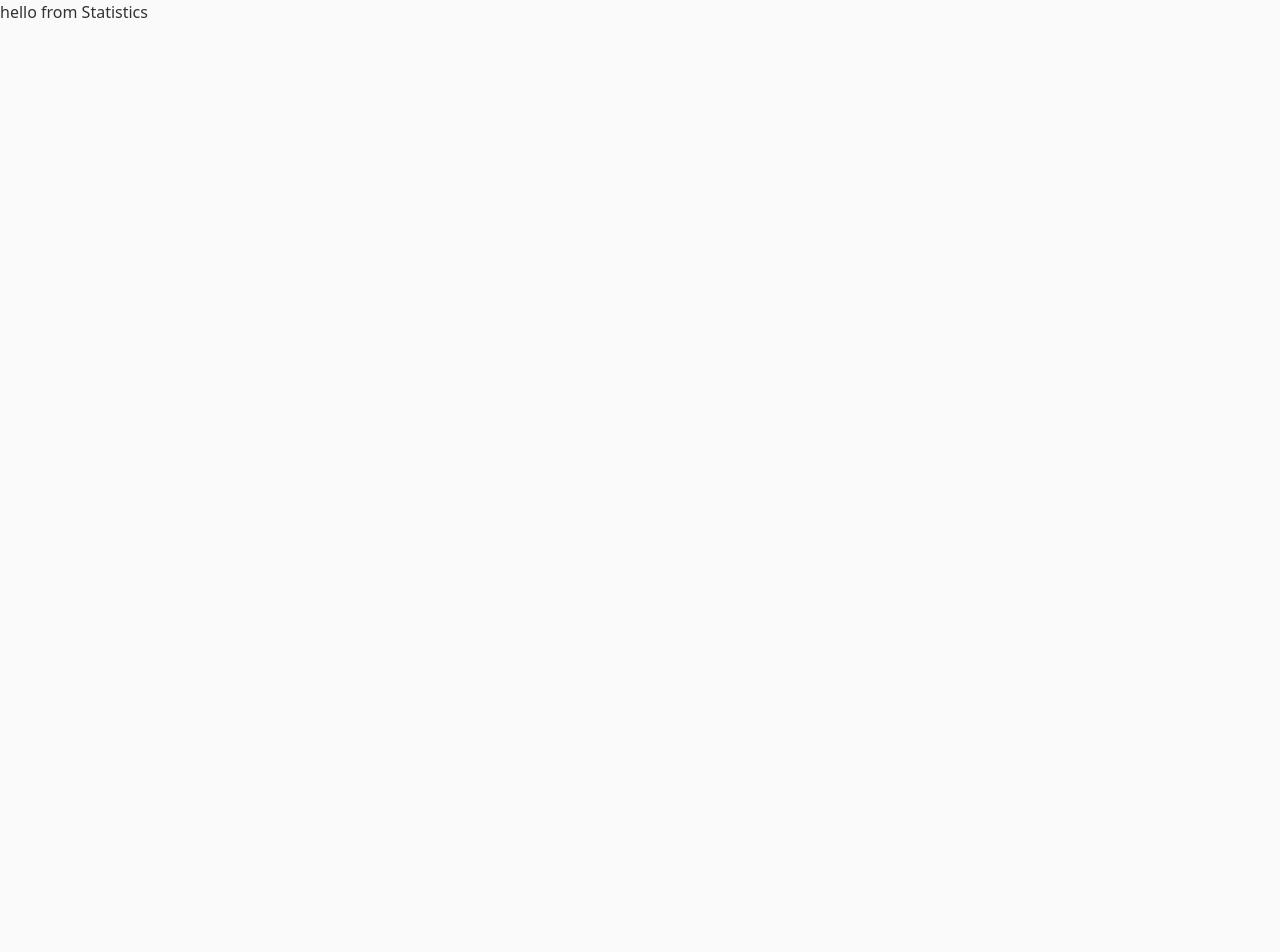
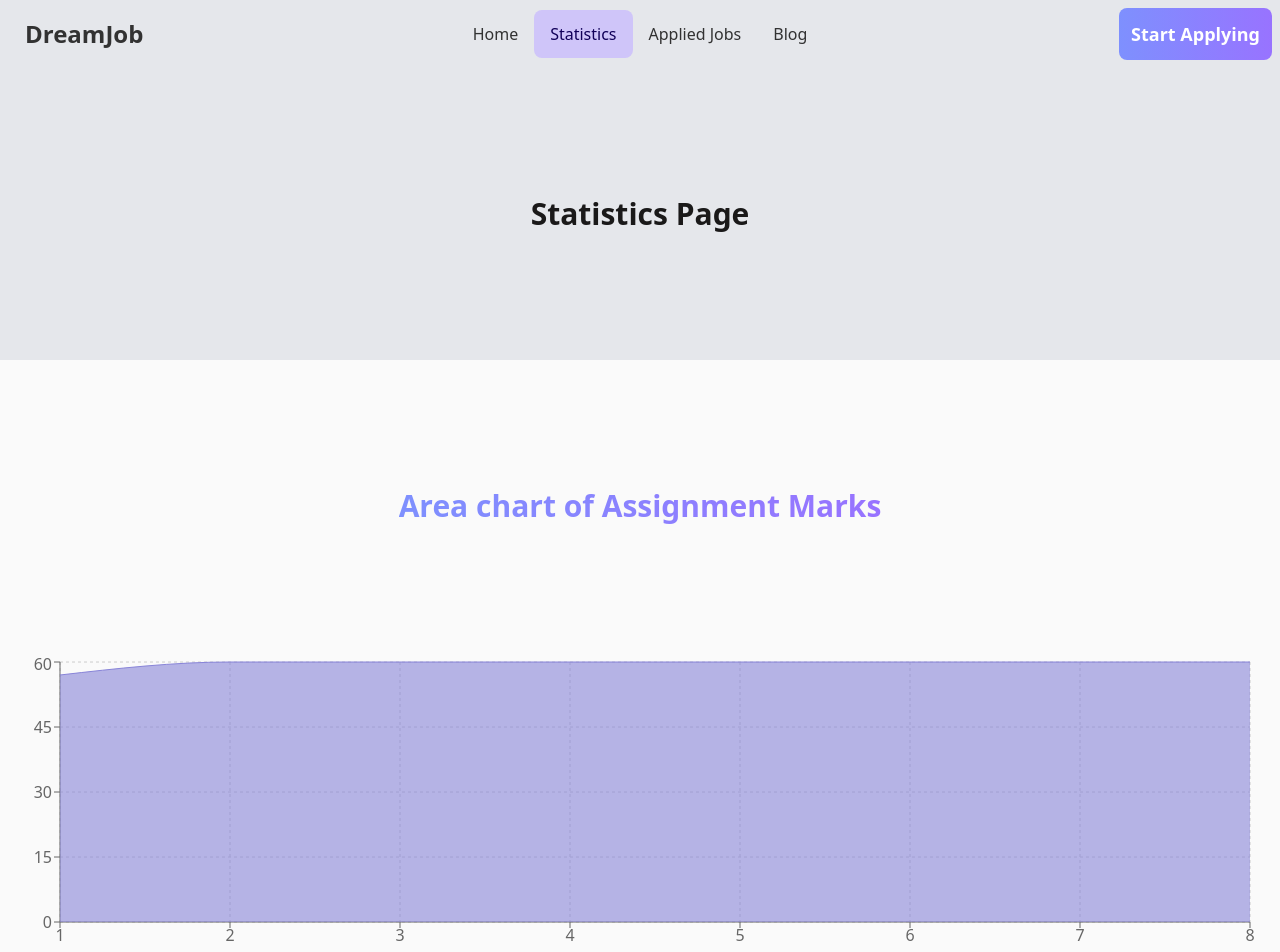
Before and after one commit to Ashik465/dream-job-react, a React (Vite) app: page /statistics in a window 1280 px wide. Before the commit the page ends 800 px from the top, so only its background shows below. Built offline with nearby package versions, Linux system fonts and the light colour scheme.

Commit message:
Statistics-page-done

```diff
--- /dev/null
+++ b/public/assignment.json
@@ -0,0 +1,42 @@
+ [
+      {
+        "assignment_no": 1,
+        "assignment_date": "2022-09-15",
+        "assignment_marks": 57
+      },
+      {
+        "assignment_no": 2,
+        "assignment_date": "2022-09-30",
+        "assignment_marks": 60
+      },
+      {
+        "assignment_no": 3,
+        "assignment_date": "2022-10-15",
+        "assignment_marks":60
+      },
+      {
+        "assignment_no": 4,
+        "assignment_date": "2022-10-30",
+        "assignment_marks":60
+      },
+      {
+        "assignment_no": 5,
+        "assignment_date": "2022-11-15",
+        "assignment_marks": 60
+      },
+      {
+        "assignment_no": 6,
+        "assignment_date": "2022-3-15",
+        "assignment_marks": 60
+      },
+      {
+        "assignment_no": 7,
+        "assignment_date": "2023-3-15",
+        "assignment_marks": 60
+      },
+      {
+        "assignment_no": 8,
+        "assignment_date": "2023-4-15",
+        "assignment_marks": 60
+      }
+    ]
--- a/src/components/Statistics/Statistics.jsx
+++ b/src/components/Statistics/Statistics.jsx
@@ -1,9 +1,56 @@
 import React from 'react';
+import Header from '../Header/Header';
+import { useLoaderData } from 'react-router-dom';
+import { AreaChart, Area, XAxis, YAxis, CartesianGrid, Tooltip, ResponsiveContainer } from 'recharts';
+
 
 const Statistics = () => {
+
+     const assignmentData = useLoaderData();
+     console.log(assignmentData)
+
     return (
         <div>
-            <h1>hello from Statistics</h1>
+
+              <Header>
+
+            <h1 className=" font-bold text-3xl my-32 pb-32 text-[#1A1919] text-center">Statistics Page </h1>
+            </Header>
+
+             <div className='text-center'><h1 className=" font-bold text-3xl  pb-32 pinky ">Area chart of Assignment Marks </h1></div>
+
+
+
+
+        <div style={{ width: '100%', height: 300 }}>
+
+
+        <ResponsiveContainer>
+
+           <AreaChart
+            width={500}
+            height={400}
+            data={assignmentData}
+            margin={{
+                top: 10,
+                right: 30,
+                left: 0,
+                bottom: 0,
+              }}
+           >
+                    <CartesianGrid strokeDasharray="3 3" />
+           <XAxis dataKey="assignment_no"  />
+          <YAxis dataKey="assignment_marks" />
+          <Tooltip />
+          <Area type="monotone" dataKey="assignment_marks" stroke="#8884d8" fill="#8884d8" />
+           </AreaChart>
+
+           </ResponsiveContainer>
+        </div>
+
+
+
+
         </div>
     );
 };
--- a/src/main.jsx
+++ b/src/main.jsx
@@ -29,6 +29,7 @@ const router = createBrowserRouter([
       {
         path: "/statistics",
         element: <Statistics></Statistics>,
+        loader:()=> fetch('/assignment.json')
       },
       {
         path: "/applied-jobs",
```
